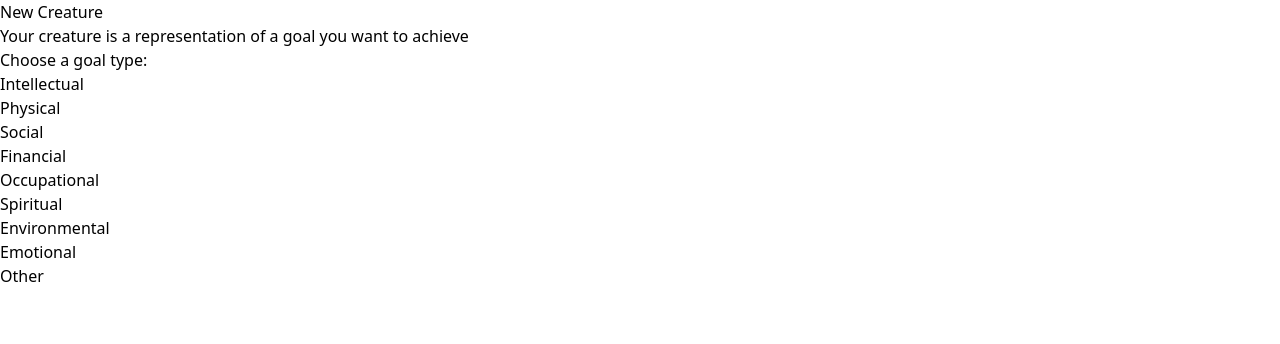
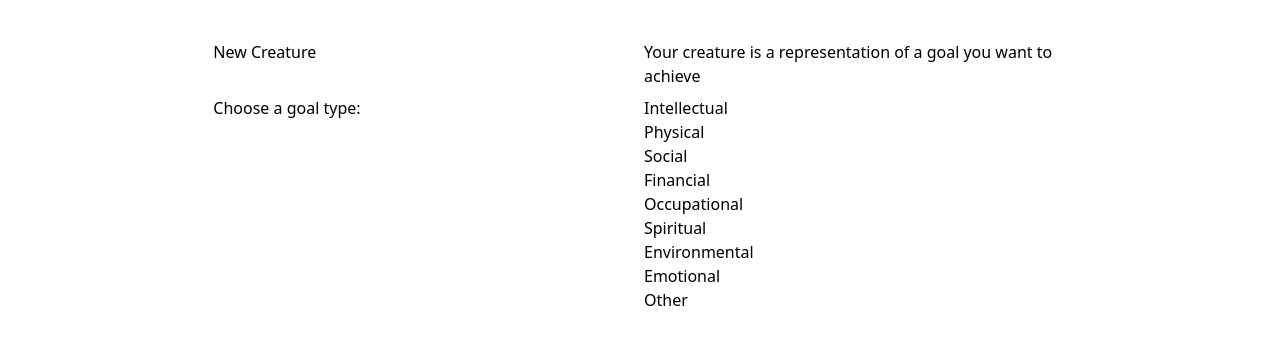
Before and after one commit to nbur4556/goal-pets, a SvelteKit app: page /create in a window 1280 px wide. Shown: the top 344 px of the page. Built offline with nearby package versions, Linux system fonts and the light colour scheme.

Commit message:
create page content ui container

```diff
--- /dev/null
+++ b/src/components/ui/PageContent.svelte
@@ -0,0 +1,3 @@
+<section class="grid grid-cols-2 gap-2 m-10 w-8/12">
+	<slot />
+</section>
--- a/src/routes/+layout.svelte
+++ b/src/routes/+layout.svelte
@@ -2,4 +2,6 @@
 	import '@src/app.css';
 </script>
 
-<slot />
+<main class="flex justify-center">
+	<slot />
+</main>
--- a/src/routes/+page.svelte
+++ b/src/routes/+page.svelte
@@ -1,2 +1,8 @@
-<h1>Welcome to Goal Pets!</h1>
-<a href="/create">Create your Goal Pet now!</a>
+<script>
+	import PageContent from '@src/components/ui/PageContent.svelte';
+</script>
+
+<PageContent>
+	<h1>Welcome to Goal Pets!</h1>
+	<a href="/create">Create your Goal Pet now!</a>
+</PageContent>
--- a/src/routes/create/+page.svelte
+++ b/src/routes/create/+page.svelte
@@ -1,6 +1,7 @@
 <script lang="ts">
 	import { goto } from '$app/navigation';
 
+	import PageContent from '@src/components/ui/PageContent.svelte';
 	import { creature } from '@src/stores';
 	import type { CreatureType } from '@src/types/CreatureType';
 
@@ -24,7 +25,7 @@
 	};
 </script>
 
-<main>
+<PageContent>
 	{#if step === 0}
 		<SelectCreatureType selectType={onSelectType} />
 	{:else if step === 1}
@@ -38,4 +39,4 @@
 			<button type="submit">Submit</button>
 		</form>
 	{/if}
-</main>
+</PageContent>
--- a/src/routes/creature-data/+page.svelte
+++ b/src/routes/creature-data/+page.svelte
@@ -1,10 +1,10 @@
 <script lang="ts">
 	import { creature } from '@src/stores';
 	import TempCreature from '@src/components/creatures/TempCreature.svelte';
+	import PageContent from '@src/components/ui/PageContent.svelte';
 </script>
 
-<main class="flex justify-center">
-	<section class="grid grid-cols-2 gap-2 m-10 w-8/12">
+<PageContent>
 	<div class="flex col-span-2 justify-center">
 		<div class="w-32">
 			<TempCreature />
@@ -14,5 +14,4 @@
 	<h1 class="text-center">Name: {$creature.name}</h1>
 	<p class="text-center">Type: {$creature.type}</p>
 	<p class="text-center col-span-2">{$creature.description}</p>
-	</section>
-</main>
+</PageContent>
```
Lines whose indentation alone changed are shown as unchanged.
